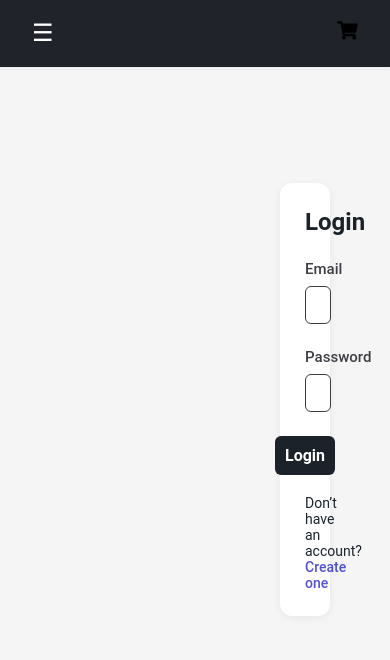
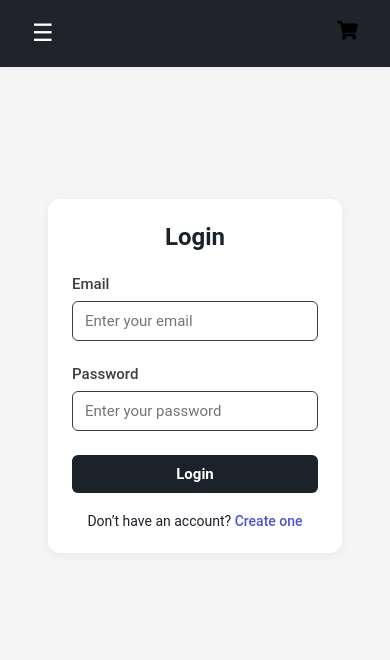
Before and after one commit to LianaTuta/frontend-react, a React (Create React App) app in the folder my-app/: page /login in a window 390 px wide. Shown: the top 660 px of the page. Built offline with nearby package versions, Linux system fonts and the light colour scheme.

Commit message:
fix forms for login

```diff
--- a/my-app/src/styles/forms.css
+++ b/my-app/src/styles/forms.css
@@ -8,19 +8,24 @@
 }
 
 .form-container {
-  padding: 2rem;
-  margin-left: 220px;
   display: flex;
   justify-content: center;
+  align-items: flex-start;
+  padding: 4rem 1rem;
+  min-height: 100vh;
+  box-sizing: border-box;
+  overflow: visible;
 }
-
 .form-header {
   background-color: var(--color-bg-white);
-  padding: 2rem;
+  padding: 1.5rem;
   border-radius: 12px;
   box-shadow: 0 2px 8px rgba(0, 0, 0, 0.06);
   width: 100%;
   max-width: 440px;
+  box-sizing: border-box;
+  overflow-y: auto;
+  max-height: 90vh;
 }
 
 .form-header h2 {
@@ -129,18 +134,18 @@
 }
 
 @media (max-width: 768px) {
-  .form-header {
-    padding: 25px;
-    width: 100%;
-    max-width: 380px;
+  .form-container {
+    align-items: flex-start;
+    padding-top: 1rem;
   }
 
-  .form-field input {
-    font-size: 14px;
+  .form-header {
+    margin-top: 2rem;
   }
 
   .submit-btn {
-    padding: 10px;
-    font-size: 16px;
+    width: 100%;
   }
+
+
 }
```
